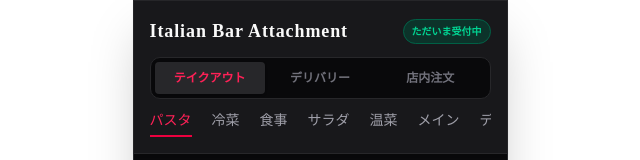
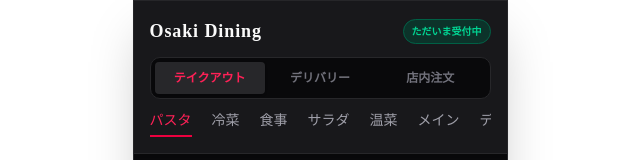
Before and after one commit to YugoShibama/zero-to-deploy-YugoShibama, a Next.js app in the folder my-app/: page / in a window 1280 px wide. Shown: the top 160 px of the page, without its empty margins (320-960 px from the left). Built offline with nearby package versions, Linux system fonts and the light colour scheme.

Commit message:
feat: introduce shadcn ui components

```diff
--- a/my-app/app/page.tsx
+++ b/my-app/app/page.tsx
@@ -9,7 +9,7 @@
       {/* 【要件1】ヘッダー：店舗情報・受取方法選択 */}
       <header className="bg-zinc-900 px-4 pt-4 pb-2 sticky top-0 z-20 border-b border-zinc-800 shadow-sm">
         <div className="flex justify-between items-center mb-3">
-          <h1 className="text-lg font-bold tracking-wider">Italian Bar Attachment</h1>
+          <h1 className="text-lg font-bold tracking-wider">Osaki Dining</h1>
           {/* 営業状態の視覚的なバッジ */}
           <span className="bg-emerald-900/50 text-emerald-400 text-[10px] font-bold px-2 py-1 rounded-full border border-emerald-800">
             ただいま受付中
```
